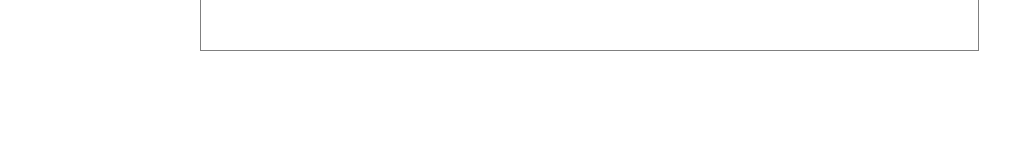
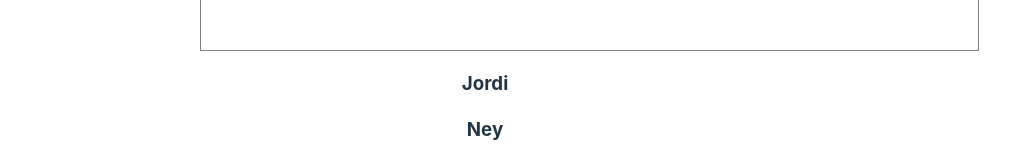
Before and after one commit to FundacioEsplaiJava2024/ToDoListGrupo4, a React (Vite) app: page / in a window 1280 px wide. Shown: the part 808-952 px from the top of the page, without its empty margins (155-1165 px from the left). Before the commit the page ends 864 px from the top, so only its background shows below. Built offline with nearby package versions, Linux system fonts and the light colour scheme.

Commit message:
implementacion correcta del footer

```diff
--- a/src/App.css
+++ b/src/App.css
@@ -5,8 +5,6 @@
     text-align: center;
     display: flex;
     width: 80%;
-    height: 100vh;
-    /* justify-content: space-around; */
     margin: 0 auto;
     flex-direction: column;
 
--- a/src/App.tsx
+++ b/src/App.tsx
@@ -3,6 +3,7 @@ import { useTaskManager } from './hook/useTaskManager';
 import './App.css';
 import Columna from './Elementos/tablero';
 import Header from './Elementos/header';
+import Footer from './Elementos/footer';
 import Aside from './Elementos/aside';
 
 const App: React.FC = () => {
@@ -18,7 +19,7 @@ const App: React.FC = () => {
 
   return (
     <>
-    <Header/>
+      <Header/>
       <Columna
         count={count}
         tasks={tasks}
@@ -28,6 +29,7 @@ const App: React.FC = () => {
         deleteTask={deleteTask}
         editTask={editTask}
       />
+      <Footer />
     </>
   );
 }
```
